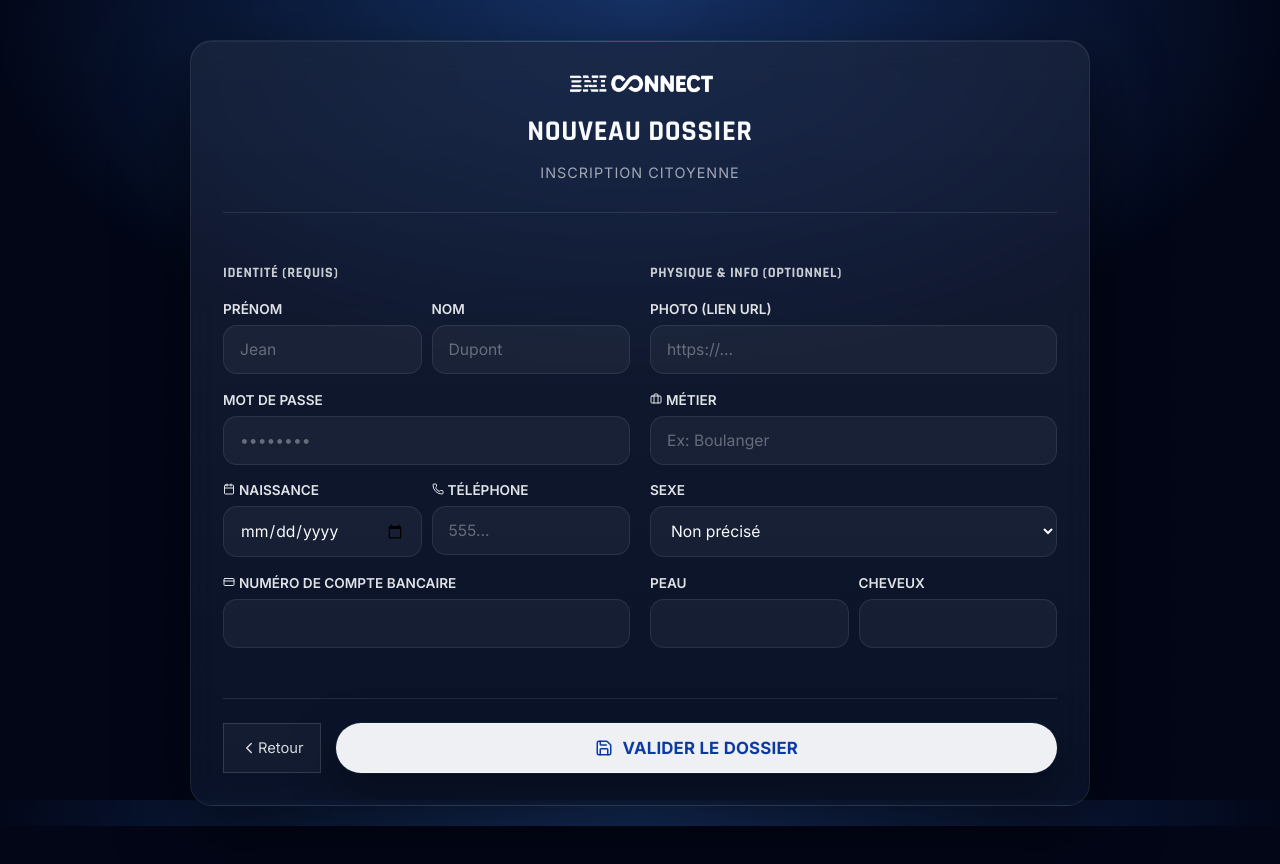
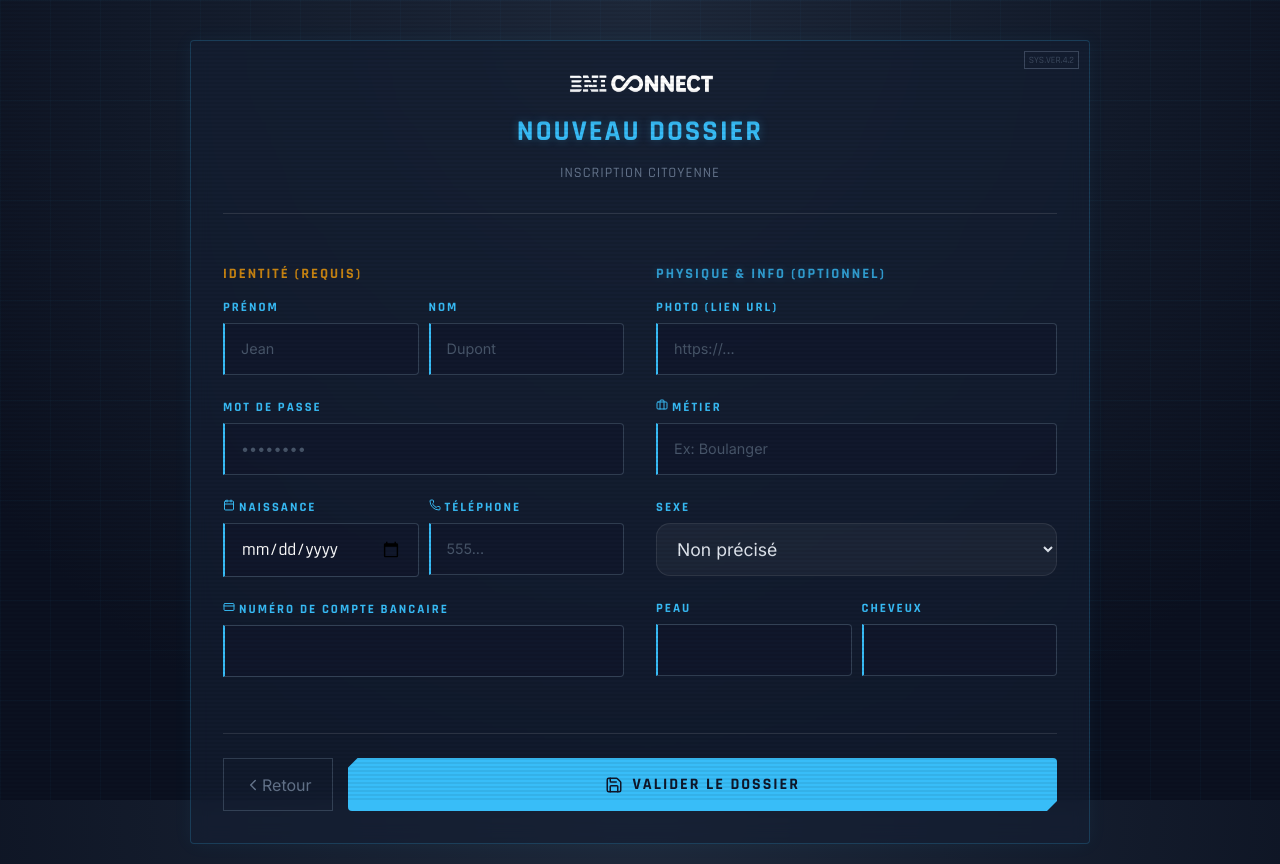
Before and after one commit to vasla13/bni-connect, a React (Vite) app: page /register in a window 1280 px wide. Before the commit the page ends 826 px from the top, so only its background shows below. Built offline with nearby package versions, Linux system fonts and the light colour scheme; no server answers; the HTML template or start-up script is replaced by a standard one.

Commit message:
feat: Update Dashboard UI with enhanced loading state and task flow; improve user feedback and visual elements

```diff
--- a/src/index.css
+++ b/src/index.css
@@ -1,50 +1,45 @@
-@import url('https://fonts.googleapis.com/css2?family=Inter:wght@400;500;600;700&family=Rajdhani:wght@600;700&display=swap');
+@import url('https://fonts.googleapis.com/css2?family=Inter:wght@400;500;600;700&family=Rajdhani:wght@500;600;700&display=swap');
 
 :root {
-  /* ===== CORPO 2035 (premium, clean, bleu) ===== */
-  --bg-deep: #020617;
-  --bg-ink: #06122c;
-  --bg-blue: #0b3aa4;
+  /* ===== PALETTE "SYSTEME CENTRAL 2035" ===== */
 
-  /* Dégradé clean, sans grille “tech” visible */
-  --bg-gradient:
-    radial-gradient(1200px 700px at 50% 0%, rgba(59,130,246,0.35) 0%, rgba(2,6,23,1) 55%),
-    radial-gradient(900px 500px at 20% 30%, rgba(14,165,233,0.18) 0%, rgba(2,6,23,0) 60%),
-    radial-gradient(900px 500px at 80% 35%, rgba(37,99,235,0.18) 0%, rgba(2,6,23,0) 60%);
+  /* Fond : Bleu profond, presque spatial mais bureaucratique */
+  --bg-deep: #0b1120;
+  --bg-panel: #151e32;
 
-  /* Glass */
-  --glass-bg: rgba(7, 18, 44, 0.62);
-  --glass-bg-strong: rgba(7, 18, 44, 0.75);
-  --glass-border: 1px solid rgba(255, 255, 255, 0.08);
-  --glass-border-accent: 1px solid rgba(56, 189, 248, 0.18);
+  /* Dégradé de fond : Lueur d'écran lointaine */
+  --bg-gradient: radial-gradient(circle at 50% 0%, #1e293b 0%, #0b1120 80%);
 
-  /* Accents */
-  --primary: #38bdf8;
-  --primary-2: #2563eb;
-  --primary-glow: rgba(56, 189, 248, 0.22);
+  /* Verre "Tech" : Plus sombre, plus contrasté */
+  --glass-bg: rgba(21, 30, 50, 0.7);
+  --glass-bg-strong: rgba(30, 41, 59, 0.9);
 
-  --text-main: #f8fafc;
-  --text-muted: rgba(248, 250, 252, 0.62);
+  /* Bordures : Fines et précises */
+  --border-tech: 1px solid rgba(56, 189, 248, 0.2);
+  --border-highlight: 1px solid rgba(56, 189, 248, 0.5);
 
+  /* Couleurs */
+  --primary: #38bdf8;       /* Cyan "Sky" - Standard Corpo 2035 */
+  --primary-dark: #0284c7;
+  --text-main: #e2e8f0;     /* Blanc cassé */
+  --text-muted: #64748b;    /* Gris bleuté */
+  --accent-tech: #0ea5e9;   /* Bleu électrique pour les détails */
+
+  /* Etats */
   --danger: #ef4444;
-  --success: #22c55e;
+  --success: #10b981;
   --warning: #f59e0b;
 
-  /* Arrondis / spacing */
-  --radius: 22px;
-  --radius-sm: 14px;
-  --pill: 999px;
+  /* Formes : Angulaires et Techniques */
+  --radius: 4px;     /* Très peu d'arrondi, aspect "bloc de données" */
+  --radius-sm: 2px;
+  --pill: 2px;       /* Boutons quasi-rectangulaires */
 
-  /* Ombres premium */
-  --shadow-lg: 0 24px 70px rgba(0, 0, 0, 0.55);
-  --shadow-md: 0 12px 35px rgba(0, 0, 0, 0.45);
-  --shadow-inset: inset 0 1px 0 rgba(255,255,255,0.06);
-
-  /* Focus ring */
-  --ring: 0 0 0 4px rgba(56, 189, 248, 0.16);
+  /* Ombres */
+  --shadow-tech: 0 0 20px rgba(56, 189, 248, 0.05);
 }
 
-/* ===== BASE ===== */
+/* ===== BASE & AMBIANCE ===== */
 * { box-sizing: border-box; }
 
 body {
@@ -55,291 +50,280 @@ body {
   background-attachment: fixed;
   color: var(--text-main);
   min-height: 100vh;
-  -webkit-font-smoothing: antialiased;
-  -moz-osx-font-smoothing: grayscale;
-  position: relative;
   overflow-x: hidden;
 }
 
-/* Micro “grain” discret (100% CSS, pas d’image) */
+/* Grille Holographique de fond */
 body::before {
   content: "";
   position: fixed;
   inset: 0;
+  background-image:
+    linear-gradient(rgba(56, 189, 248, 0.03) 1px, transparent 1px),
+    linear-gradient(90deg, rgba(56, 189, 248, 0.03) 1px, transparent 1px);
+  background-size: 50px 50px;
   pointer-events: none;
-  background:
-    radial-gradient(circle at 20% 20%, rgba(255,255,255,0.06) 0 1px, transparent 2px) 0 0/40px 40px,
-    radial-gradient(circle at 80% 40%, rgba(255,255,255,0.04) 0 1px, transparent 2px) 0 0/55px 55px;
-  opacity: 0.10;
-  mix-blend-mode: overlay;
+  z-index: -1;
 }
 
-/* ===== TYPO ===== */
-h1, h2, h3, h4, .tech-font {
-  font-family: 'Rajdhani', sans-serif;
-  letter-spacing: 0.6px;
-  text-transform: uppercase;
+/* Effet Scanline (Lignes TV subtiles) */
+body::after {
+  content: "";
+  position: fixed;
+  inset: 0;
+  background: linear-gradient(rgba(18, 16, 16, 0) 50%, rgba(0, 0, 0, 0.1) 50%);
+  background-size: 100% 4px;
+  pointer-events: none;
+  z-index: 9999;
+  opacity: 0.6;
 }
 
-p, small, .muted { color: var(--text-muted); }
+/* ===== TYPO "HUD" ===== */
+h1, h2, h3, h4, .tech-font, button, label {
+  font-family: 'Rajdhani', sans-serif;
+  text-transform: uppercase;
+  letter-spacing: 2px; /* Espacement large style "Cinématique" */
+  color: #f1f5f9;
+}
+
+/* Chiffres en mode "Compteur" */
+.font-mono, span { font-variant-numeric: tabular-nums; }
+
+/* Utilitaires couleurs */
+.text-cyan { color: var(--primary) !important; text-shadow: 0 0 10px rgba(56, 189, 248, 0.3); }
+.text-warning { color: var(--warning) !important; }
+.text-danger { color: var(--danger) !important; }
+.text-muted { color: var(--text-muted) !important; font-family: 'Rajdhani', sans-serif; font-size: 0.85rem; }
 
 /* ===== LAYOUT ===== */
-.container { max-width: 1200px; margin: 0 auto; padding: 2rem; }
+.container { max-width: 1400px; margin: 0 auto; padding: 2rem; position: relative; z-index: 1; }
+.flex-center { display: flex; justify-content: center; align-items: center; min-height: 100vh; padding: 2rem; position: relative; z-index: 1; }
+.grid-2 { display: grid; grid-template-columns: 1fr 1fr; gap: 2rem; }
+.w-full { width: 100%; }
 
-.flex-center {
-  display: flex;
-  justify-content: center;
-  align-items: center;
-  min-height: 100vh;
+/* ===== CARDS (Modules de Données) ===== */
+.pro-card {
+  background: var(--glass-bg);
+  backdrop-filter: blur(10px);
+  border: var(--border-tech);
+  border-radius: var(--radius);
+  box-shadow: var(--shadow-tech);
   padding: 2rem;
+  position: relative;
+  overflow: hidden; /* Important pour les coins */
 }
 
-/* Pour ta page register : obligatoire à gauche, optionnel à droite */
-.grid-2, .form-split {
-  display: grid;
-  grid-template-columns: 1fr 1fr;
-  gap: 1.25rem;
+/* Décoration "Tech" en haut à droite */
+.pro-card::before {
+  content: "SYS.VER.4.2"; /* Petit texte décoratif */
+  position: absolute;
+  top: 10px; right: 10px;
+  font-family: 'Rajdhani', sans-serif;
+  font-size: 0.6rem;
+  color: var(--text-muted);
+  opacity: 0.5;
+  border: 1px solid var(--text-muted);
+  padding: 2px 4px;
 }
 
-.w-full { width: 100%; }
-
-/* ===== CARDS (auth + dashboard) ===== */
-.pro-card {
-  background: linear-gradient(180deg, rgba(255,255,255,0.06), rgba(255,255,255,0.02));
-  background-color: var(--glass-bg);
-  backdrop-filter: blur(16px);
-  -webkit-backdrop-filter: blur(16px);
-  border: var(--glass-border);
-  border-radius: var(--radius);
-  box-shadow: var(--shadow-lg), var(--shadow-inset);
-  padding: 2rem;
-  position: relative;
-  overflow: hidden;
-  transition: transform 0.18s ease, border-color 0.18s ease, box-shadow 0.18s ease;
+/* Coins techniques (Pseudo-éléments sur un container interne si possible, ou simple border trick) */
+.pro-card:hover {
+  border-color: var(--primary);
+  background: var(--glass-bg-strong);
+  box-shadow: 0 0 30px rgba(56, 189, 248, 0.1);
 }
 
-/* highlight top (comme tes captures) */
-.pro-card::after {
-  content: "";
-  position: absolute;
-  top: -2px;
-  left: 12%;
-  width: 76%;
-  height: 3px;
-  background: linear-gradient(90deg, transparent, rgba(56,189,248,0.55), transparent);
-  opacity: 0.55;
-  filter: blur(0.2px);
-}
-
-.pro-card:hover {
-  transform: translateY(-2px);
-  border: var(--glass-border-accent);
-  box-shadow: var(--shadow-lg), 0 0 0 1px rgba(56,189,248,0.10), var(--shadow-inset);
-}
-
-/* Variante plus dense (cards KPI) */
-.pro-card.compact { padding: 1.4rem; border-radius: calc(var(--radius) - 6px); }
-
-/* ===== INPUTS ===== */
-.input-group { margin-bottom: 1.1rem; }
+/* ===== INPUTS (Champs Terminaux) ===== */
+.input-group { margin-bottom: 1.5rem; position: relative; }
 
 label {
   display: block;
-  font-family: 'Inter', sans-serif;
-  font-weight: 600;
-  color: rgba(248,250,252,0.9);
+  font-size: 0.8rem;
+  color: var(--primary);
   margin-bottom: 8px;
-  font-size: 0.85rem;
+  font-weight: 700;
 }
 
-input, select {
+input, select, textarea {
   width: 100%;
   padding: 14px 16px;
-  background: rgba(255,255,255,0.045);
-  border: 1px solid rgba(255,255,255,0.09);
-  border-radius: var(--radius-sm);
-  color: var(--text-main);
-  font-family: 'Inter', sans-serif;
-  font-size: 0.98rem;
+  background: rgba(15, 23, 42, 0.6);
+  border: 1px solid #334155;
+  border-left: 2px solid var(--primary); /* Ligne colorée à gauche */
+  border-radius: 0 4px 4px 0;
+  color: #fff;
+  font-family: 'Rajdhani', sans-serif; /* Saisie en police tech */
+  font-size: 1.1rem;
   outline: none;
-  transition: border-color 0.2s ease, box-shadow 0.2s ease, background 0.2s ease;
+  transition: all 0.2s;
 }
 
-input::placeholder { color: rgba(248,250,252,0.35); }
+input::placeholder { color: #475569; font-family: 'Inter', sans-serif; font-size: 0.9rem; }
 
 input:focus, select:focus {
-  border-color: rgba(56,189,248,0.55);
-  box-shadow: var(--ring);
-  background: rgba(56,189,248,0.06);
+  background: rgba(15, 23, 42, 0.9);
+  border-color: var(--primary);
+  box-shadow: 0 0 15px rgba(56, 189, 248, 0.1);
 }
 
-/* ===== BUTTONS ===== */
+/* ===== BUTTONS (Commandes) ===== */
 button {
   cursor: pointer;
-  transition: transform 0.18s ease, box-shadow 0.18s ease, opacity 0.18s ease, background 0.18s ease;
-  font-family: 'Inter', sans-serif;
   font-weight: 700;
-  border-radius: var(--pill);
-  text-transform: none; /* plus “corporate premium” */
-  letter-spacing: 0.2px;
+  border: none;
+  border-radius: var(--radius);
+  transition: all 0.2s;
+  position: relative;
+  overflow: hidden;
 }
 
-/* Bouton principal : blanc pill + texte bleu (comme tes images) */
 .btn-main {
   width: 100%;
-  padding: 14px 18px;
-  background: rgba(248,250,252,0.96);
-  color: #0b3aa4;
-  border: 1px solid rgba(255,255,255,0.30);
-  font-size: 1.05rem;
-  box-shadow: 0 18px 50px rgba(0,0,0,0.35), 0 0 0 1px rgba(56,189,248,0.10);
+  padding: 16px 24px;
+  background: var(--primary);
+  color: #0f172a;
+  font-size: 1rem;
+  /* Effet biseauté tech */
+  clip-path: polygon(10px 0, 100% 0, 100% calc(100% - 10px), calc(100% - 10px) 100%, 0 100%, 0 10px);
 }
 
 .btn-main:hover {
-  transform: translateY(-1px);
-  box-shadow: 0 24px 70px rgba(0,0,0,0.45), 0 0 22px rgba(56,189,248,0.18);
+  background: #7dd3fc;
+  transform: translateY(-2px);
+  box-shadow: 0 10px 20px rgba(56, 189, 248, 0.2);
 }
 
 .btn-main:disabled {
-  opacity: 0.55;
+  background: #334155;
+  color: #64748b;
   cursor: not-allowed;
   transform: none;
   box-shadow: none;
 }
 
-/* Bouton ghost corporate */
 .btn-secondary {
-  background: rgba(255,255,255,0.04);
-  border: 1px solid rgba(255,255,255,0.14);
-  color: rgba(248,250,252,0.85);
-  padding: 10px 16px;
-  font-size: 0.92rem;
+  background: transparent;
+  border: 1px solid #334155;
+  color: var(--text-muted);
+  padding: 10px 20px;
+}
+.btn-secondary:hover {
+  border-color: var(--primary);
+  color: var(--primary);
+  background: rgba(56, 189, 248, 0.05);
 }
 
-.btn-secondary:hover {
-  background: rgba(255,255,255,0.06);
-  border-color: rgba(56,189,248,0.25);
-  box-shadow: 0 0 20px rgba(56,189,248,0.10);
+/* ===== DASHBOARD ELEMENTS ===== */
+.topbar {
+  background: rgba(15, 23, 42, 0.8);
+  border-bottom: 1px solid #334155;
+  padding: 1rem 0;
+  margin-bottom: 2rem;
+  display: flex; justify-content: space-between; align-items: center;
 }
 
-.btn-danger {
-  background: rgba(239, 68, 68, 0.12);
-  border: 1px solid rgba(239, 68, 68, 0.35);
-  color: rgba(248,250,252,0.92);
-  padding: 10px 16px;
-}
-.btn-danger:hover {
-  background: rgba(239, 68, 68, 0.20);
-  box-shadow: 0 0 20px rgba(239,68,68,0.18);
+.avatar {
+  width: 48px; height: 48px;
+  background: #1e293b;
+  border: 1px solid var(--primary);
+  color: var(--primary);
+  display: grid; place-items: center;
+  font-size: 1.2rem;
+  /* Hexagon or Square tech shape */
+  clip-path: polygon(15% 0, 100% 0, 100% 85%, 85% 100%, 0 100%, 0 15%);
 }
 
-/* ===== TOPBAR / AVATAR / BADGES (dashboard) ===== */
-.topbar {
-  display: flex;
-  align-items: center;
-  justify-content: space-between;
-  gap: 1rem;
-  padding: 1.2rem 1.4rem;
-  border-radius: calc(var(--radius) - 6px);
-  background: var(--glass-bg-strong);
-  border: var(--glass-border);
-  box-shadow: var(--shadow-md), var(--shadow-inset);
+.progress {
+  width: 100%; height: 6px;
+  background: #334155;
+  margin-top: 10px;
+  position: relative;
+}
+.progress > span {
+  display: block; height: 100%;
+  background: var(--primary);
+  box-shadow: 0 0 10px var(--primary);
 }
 
-.userbox { display: flex; align-items: center; gap: 0.9rem; }
-
-.avatar {
-  width: 42px;
-  height: 42px;
-  border-radius: 50%;
-  background: rgba(248,250,252,0.92);
-  color: #0b3aa4;
-  display: grid;
-  place-items: center;
-  font-weight: 800;
-  border: 1px solid rgba(56,189,248,0.20);
-  box-shadow: 0 0 0 3px rgba(56,189,248,0.08);
-}
-
-.status-badge {
-  display: inline-flex;
-  align-items: center;
-  gap: 6px;
-  padding: 4px 10px;
-  border-radius: var(--pill);
-  font-size: 0.78rem;
-  font-weight: 700;
-  background: rgba(34,197,94,0.12);
-  border: 1px solid rgba(34,197,94,0.28);
-  color: rgba(248,250,252,0.9);
-}
-
-/* ===== PROGRESS BAR (KPI) ===== */
-.progress {
-  width: 100%;
-  height: 10px;
-  border-radius: var(--pill);
-  background: rgba(255,255,255,0.06);
-  overflow: hidden;
-  border: 1px solid rgba(255,255,255,0.08);
-}
-
-.progress > span {
-  display: block;
-  height: 100%;
-  width: 40%;
-  border-radius: var(--pill);
-  background: linear-gradient(90deg, rgba(56,189,248,0.95), rgba(37,99,235,0.95));
-  box-shadow: 0 0 18px rgba(56,189,248,0.18);
-}
-
-/* ===== MODALES / TOAST ===== */
+/* ===== MODALES / ALERTES ===== */
 .overlay {
-  position: fixed;
-  inset: 0;
-  background: rgba(0,0,0,0.78);
+  position: fixed; inset: 0;
+  background: rgba(0,0,0,0.85); /* Fond très sombre */
   z-index: 9999;
-  display: flex;
-  justify-content: center;
-  align-items: center;
-  backdrop-filter: blur(8px);
-  -webkit-backdrop-filter: blur(8px);
-  animation: fadeIn 0.18s ease-out;
+  display: flex; justify-content: center; align-items: center;
+  backdrop-filter: blur(5px);
 }
 
 .modal-box {
-  background: var(--glass-bg-strong);
-  border: var(--glass-border-accent);
-  padding: 2rem;
-  width: 92%;
-  max-width: 480px;
-  border-radius: var(--radius);
+  background: #0f172a;
+  border: 1px solid var(--primary);
+  box-shadow: 0 0 50px rgba(56, 189, 248, 0.2);
+  padding: 2.5rem;
+  max-width: 500px; width: 90%;
   text-align: center;
-  box-shadow: var(--shadow-lg);
+  position: relative;
 }
 
-.toast {
-  position: fixed;
-  bottom: 26px;
-  left: 50%;
-  transform: translateX(-50%);
-  background: rgba(248,250,252,0.95);
-  color: #0b3aa4;
-  padding: 12px 22px;
-  border-radius: var(--pill);
-  font-weight: 800;
-  z-index: 10000;
-  border: 1px solid rgba(56,189,248,0.18);
-  box-shadow: 0 24px 70px rgba(0,0,0,0.45), 0 0 22px rgba(56,189,248,0.16);
-  animation: slideUp 0.25s cubic-bezier(0.175, 0.885, 0.32, 1.275);
+/* Ligne de scan décorative dans la modale */
+.modal-box::after {
+  content: "";
+  position: absolute;
+  top: 0; left: 0; right: 0; height: 2px;
+  background: var(--primary);
+  animation: scan 2s infinite linear;
+  opacity: 0.5;
 }
 
-@keyframes fadeIn { from { opacity: 0; } to { opacity: 1; } }
-@keyframes slideUp { from { transform: translate(-50%, 18px); opacity: 0; } to { transform: translate(-50%, 0); opacity: 1; } }
+@keyframes scan { 0% { top: 0; } 100% { top: 100%; } }
 
-/* ===== RESPONSIVE ===== */
+/* ===== MEDIA ===== */
 @media (max-width: 900px) {
-  .grid-2, .form-split { grid-template-columns: 1fr; }
-  .flex-center { padding: 1.2rem; }
-  .pro-card { padding: 1.6rem; }
+  .grid-2 { grid-template-columns: 1fr; }
+  .container { padding: 1rem; }
 }
+
+/* --- AJOUTS POUR DASHBOARD --- */
+.text-center { text-align: center; }
+.mb-4 { margin-bottom: 1rem; }
+.w-full { width: 100%; }
+
+/* Bouton spécial "En attente" (Jaune/Orange) */
+.btn-warning {
+  width: 100%;
+  padding: 16px 24px;
+  background: rgba(245, 158, 11, 0.15); /* Fond transparent teinté */
+  color: var(--warning);
+  border: 1px solid var(--warning);
+  font-family: 'Rajdhani', sans-serif;
+  font-weight: 700;
+  text-transform: uppercase;
+  letter-spacing: 2px;
+  cursor: default; /* Pas de curseur main */
+}
+
+/* Scrollbar futuriste pour les listes */
+::-webkit-scrollbar { width: 6px; }
+::-webkit-scrollbar-track { background: var(--bg-deep); }
+::-webkit-scrollbar-thumb { background: #334155; border-radius: 4px; }
+::-webkit-scrollbar-thumb:hover { background: var(--primary); }
+
+
+/* --- CORRECTION BOUTON DANGER --- */
+.btn-danger {
+  background-color: rgba(239, 68, 68, 0.1) !important; /* Fond rouge très léger */
+  border: 1px solid var(--danger) !important;          /* Bordure rouge vif */
+  color: var(--danger) !important;                     /* Texte rouge */
+  font-family: 'Rajdhani', sans-serif;
+  font-weight: 700;
+  text-transform: uppercase;
+  letter-spacing: 1px;
+  box-shadow: 0 0 10px rgba(239, 68, 68, 0.1);
+  transition: all 0.2s ease;
+}
+
+.btn-danger:hover {
+  background-color: var(--danger) !important;          /* Fond plein au survol */
+  color: #fff !important;                              /* Texte blanc */
+  box-shadow: 0 0 20px rgba(239, 68, 68, 0.6);         /* Lueur rouge */
+  transform: translateY(-2px);
+}
```
Also changed, not shown: src/pages/Dashboard.jsx (+63 -33 lines).
